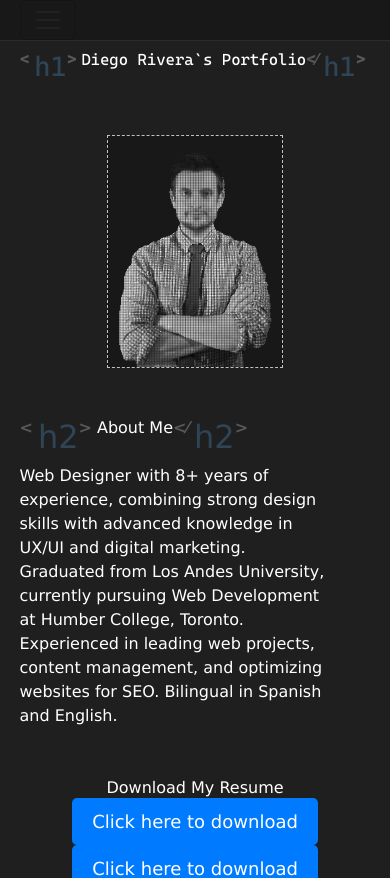
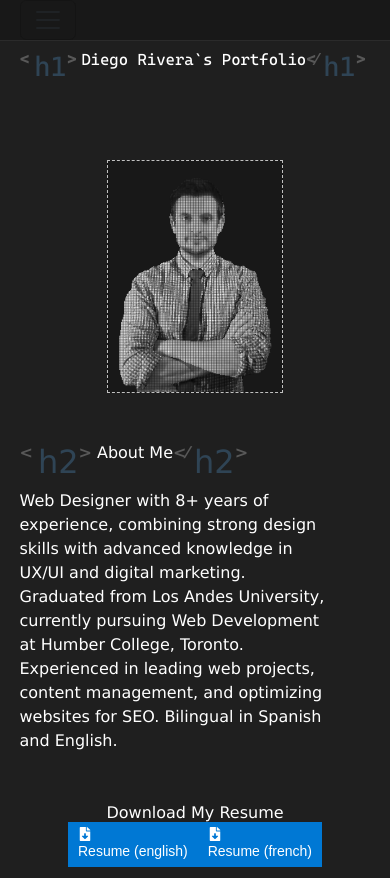
Before and after one commit to diegoarivera35/PortfolioFrontEnd, a React (Vite) app: page / in a window 390 px wide. Shown: the top 878 px of the page. Built offline with nearby package versions, Linux system fonts and the light colour scheme; no server answers.

Commit message:
fixxing resume btn styles

```diff
--- a/src/components/DownloadPDF.jsx
+++ b/src/components/DownloadPDF.jsx
@@ -1,3 +1,5 @@
+
+import { FaFileDownload } from "react-icons/fa";
 
 function DownloadPDF() {
   const pdfUrlEN = "https://images-portfolio-diego-rivera.s3.us-east-2.amazonaws.com/curriculumVitae/EN_WEBDEV_2024.pdf";
@@ -5,9 +7,9 @@ function DownloadPDF() {
 
   return (
     <div className="download-container">
-      <h1>Download My Resume</h1>
-      <a href={pdfUrlEN} download="Diego_Rivera_Resume_English.pdf" className="download-link">Click here to download</a>
-      <a href={pdfUrlFR} download="Diego_Rivera_Resume_French.pdf" className="download-link">Click here to download</a>
+      <h4>Download My Resume</h4>
+      <a href={pdfUrlEN} download="Diego_Rivera_Resume_English.pdf" className="download-link"><FaFileDownload/>Resume (english)</a>
+      <a href={pdfUrlFR} download="Diego_Rivera_Resume_French.pdf" className="download-link"><FaFileDownload/>Resume (french)</a>
 
 
     </div>
--- a/src/styles/App.css
+++ b/src/styles/App.css
@@ -1069,12 +1069,11 @@ footer .copyright p{
   padding: 20px;
   width: 100%;
   display: flex;
-  align-content:center;
   justify-content: center;
 }
 
 table {
-  width: 100%;
+
   border-collapse: collapse;
   overflow-x: auto;
   display: block;
@@ -1093,6 +1092,10 @@ th {
 @media screen and (max-width: 600px) {
   table, thead, tbody, th, td, tr {
     display: block;
+  }
+
+  table {
+    width: 100%;
   }
 
   thead tr {
@@ -1140,23 +1143,24 @@ th {
   margin-top: 50px;
 }
 
-h1 {
-  font-size: 24px;
-  margin-bottom: 20px;
-}
 
 .download-link {
   display: inline-block;
-  padding: 10px 20px;
-  background-color: #007bff;
-  color: white;
-  text-decoration: none;
-  border-radius: 5px;
-  font-size: 18px;
+  padding: 5px 10px;
+  background-color: #0078D4;
+  color: #fff;
+  font-size: 14px;
+  font-family: sans-serif;
 }
 
 .download-link:hover {
   background-color: #0056b3;
+}
+
+.resumeBtnContainer {
+  display: flex;
+  flex-direction: column;
+  gap: 15px;
 }
 
 
```
